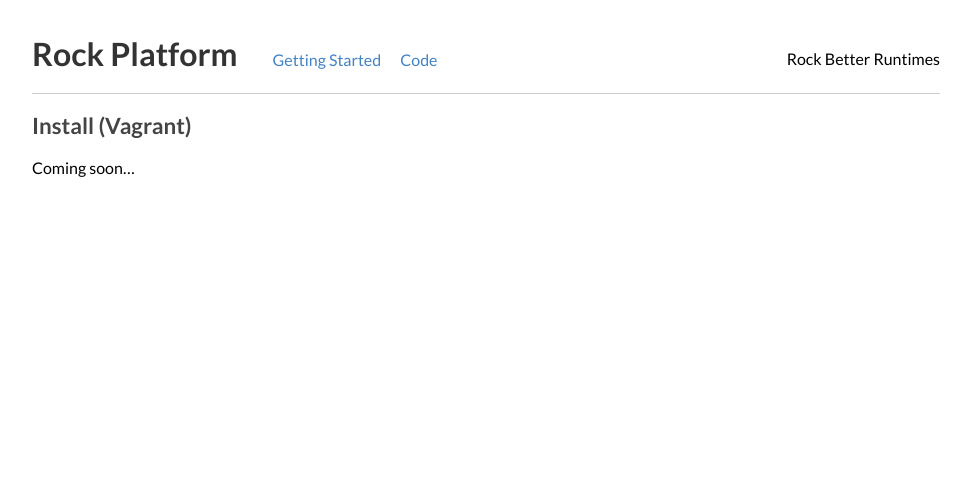
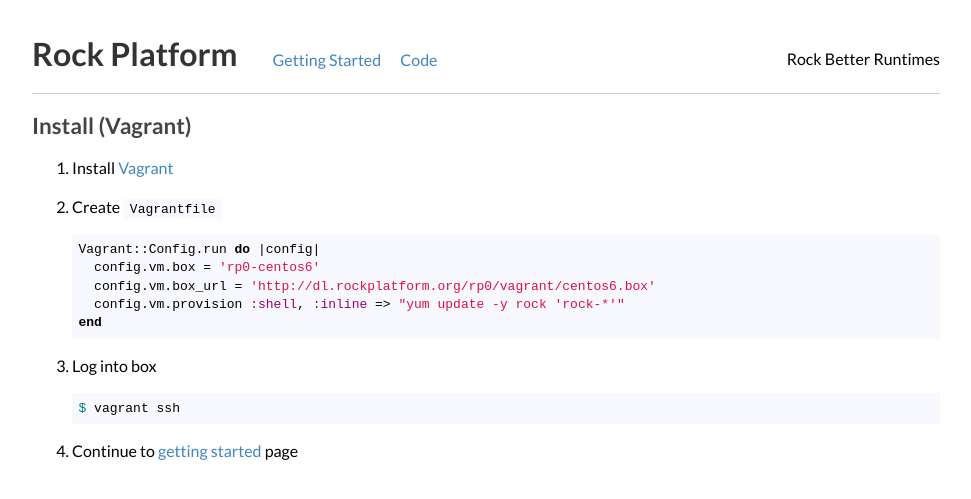
Before and after one commit to silas/rock, a Jekyll site: the page built from install/vagrant/index.md, in a window 1280 px wide. Shown: the top 499 px of the page, without its empty margins (154-1125 px from the left). Built offline with Jekyll 4.4.1, drawn with Linux system fonts in a browser that asks for light colours.

Commit message:
Add vagrant install page

```diff
--- a/install/vagrant/index.md
+++ b/install/vagrant/index.md
@@ -5,4 +5,18 @@
 
 # Install (Vagrant)
 
-Coming soon...
+ 1. Install [Vagrant](http://vagrantup.com/v1/docs/getting-started/)
+
+ 1. Create `Vagrantfile`
+
+        Vagrant::Config.run do |config|
+          config.vm.box = 'rp0-centos6'
+          config.vm.box_url = 'http://dl.rockplatform.org/rp0/vagrant/centos6.box'
+          config.vm.provision :shell, :inline => "yum update -y rock 'rock-*'"
+        end
+
+ 1. Log into box
+
+        $ vagrant ssh
+
+ 1. Continue to [getting started](/getting-started/) page
```
